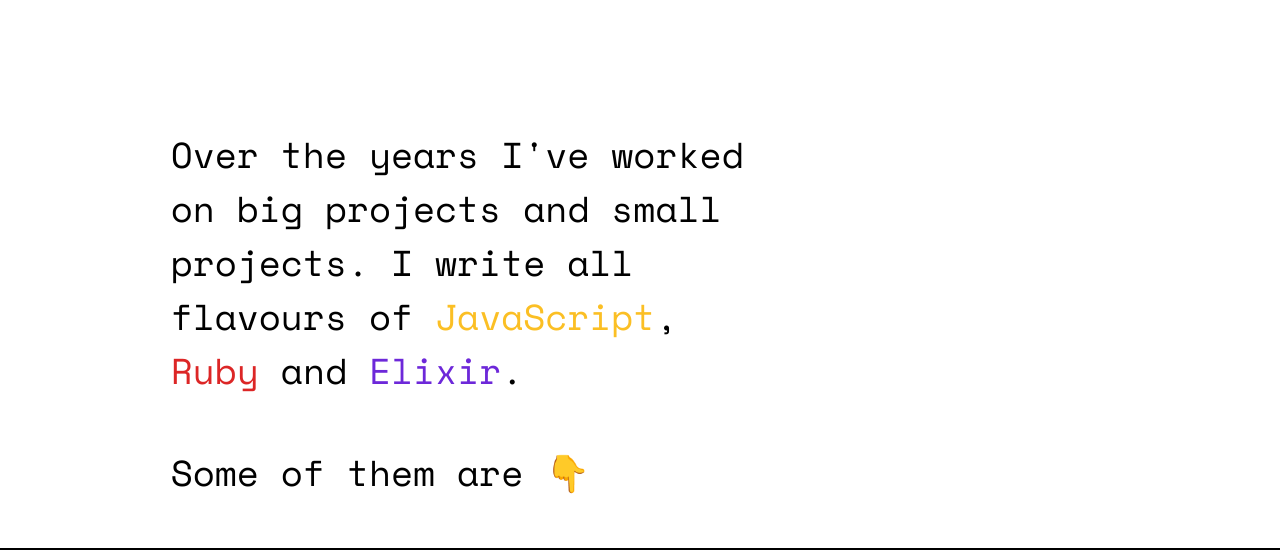
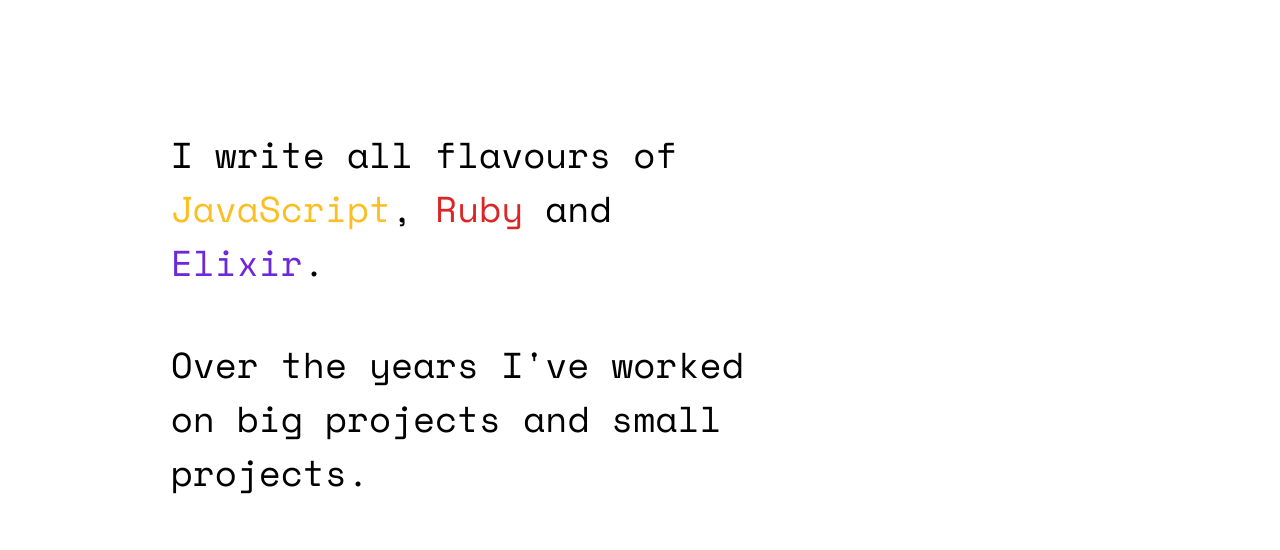
Before and after one commit to tommyp/tommyp.org, a Next.js app: page / in a window 1280 px wide. Shown: the part 840-1390 px from the top of the page. Built offline with nearby package versions, Linux system fonts and the light colour scheme; what tailwindcss-border-gradients would draw is missing.

Commit message:
swap text

```diff
--- a/pages/index.js
+++ b/pages/index.js
@@ -88,11 +88,14 @@ function Index() {
 
           <div>
             <p className=" mb-12 leading-normal">
-              Over the years I&apos;ve worked on big projects and small
-              projects. I write all flavours of{" "}
+              I write all flavours of{" "}
               <span className="text-amber-400">JavaScript</span>,{" "}
               <span className="text-red-600">Ruby</span> and{" "}
               <span className="text-violet-700">Elixir</span>.
+            </p>
+            <p className=" mb-12 leading-normal">
+              Over the years I&apos;ve worked on big projects and small
+              projects.
             </p>
             <p className="mb-12 leading-normal">Some of them are 👇</p>
           </div>
```
